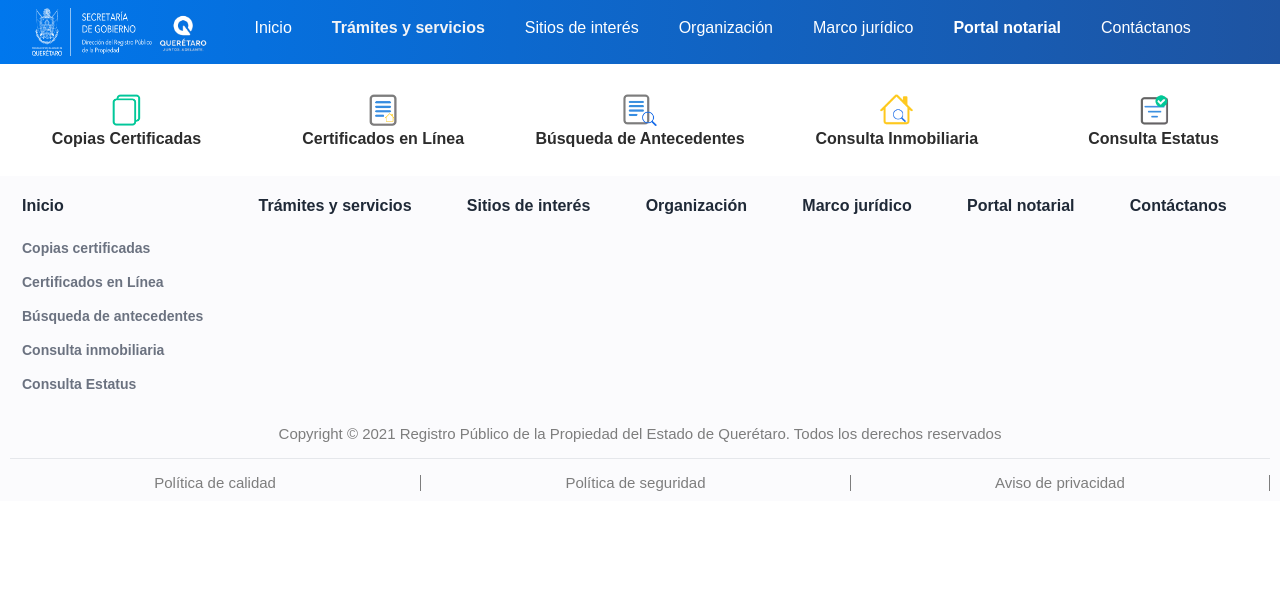
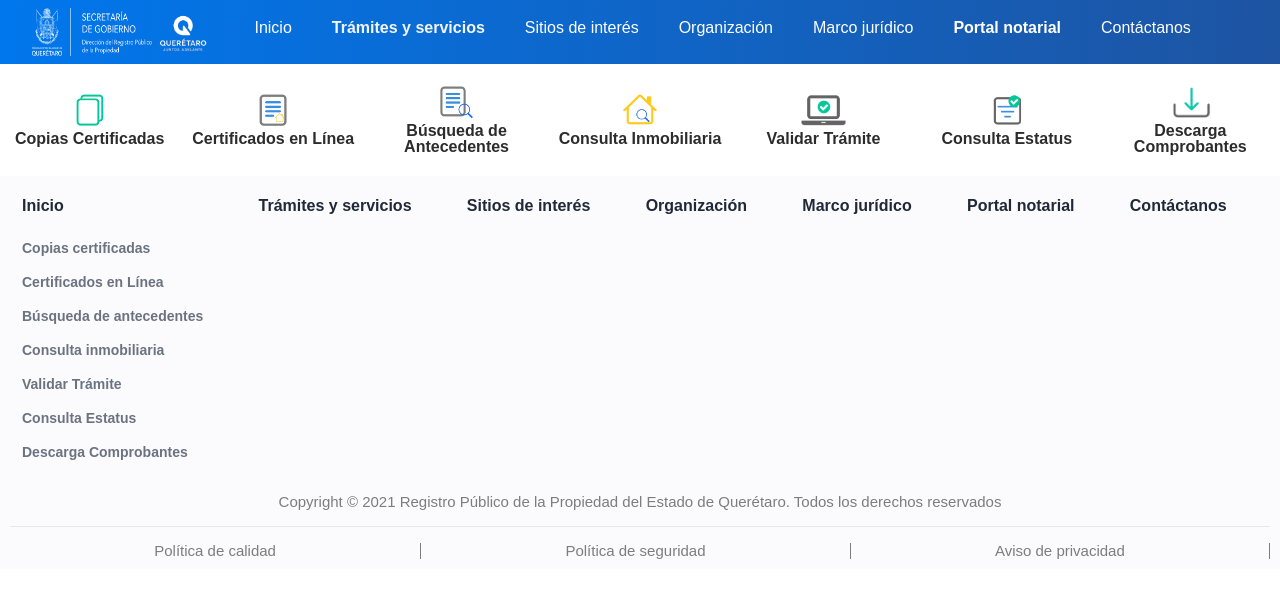
Before and after one commit to mariotavarez/rpp_page, a React (Create React App) app: page / in a window 1280 px wide. Shown: the top 598 px of the page. Built offline with nearby package versions, Linux system fonts and the light colour scheme.

Commit message:
MANIFEST.JSON: Se personaliza la PWA, agregando los iconos del RPP, short name, name y description

```diff
--- a/src/components/layout/toolOptions/ToolOptions.tsx
+++ b/src/components/layout/toolOptions/ToolOptions.tsx
@@ -118,7 +118,7 @@ export class ScreenToolOptions extends React.Component<
       </div>
     ) : (
       <div className="container-toolOptions">
-        <div className="grid grid-cols-2 sm:grid-cols-5 gap-1 items-center justify-items-center show-tool-desktop">
+        <div className="grid grid-cols-2 sm:grid-cols-7 gap-1 items-center justify-items-center show-tool-desktop">
           {toolOptionsImg}
         </div>
         <div className="container mx-auto show-tool show-tool-responsive">
--- a/src/data/footer.tsx
+++ b/src/data/footer.tsx
@@ -42,24 +42,24 @@ export const FOOTER: FooterModel[] = [
       //   isSubMenu: false,
       //   targetBlank: false,
       // },
-      // {
-      //   text: "Validar Trámite",
-      //   url: `${ENLACES.INDEX}/validar-tramite`,
-      //   isSubMenu: false,
-      //   targetBlank: false,
-      // },
+      {
+        text: "Validar Trámite",
+        url: `${ENLACES.INDEX}/validar-tramite`,
+        isSubMenu: false,
+        targetBlank: false,
+      },
       {
         text: "Consulta Estatus",
         url: `${ENLACES.INDEX}/consulta-estatus`,
         isSubMenu: false,
         targetBlank: false,
       },
-      // {
-      //   text: "Descarga Comprobantes",
-      //   url: `${ENLACES.INDEX}/descarga-tramite`,
-      //   isSubMenu: false,
-      //   targetBlank: false,
-      // },
+      {
+        text: "Descarga Comprobantes",
+        url: `${ENLACES.INDEX}/descarga-tramite`,
+        isSubMenu: false,
+        targetBlank: false,
+      },
       // {
       //   text: "INFONAVIT",
       //   url: `https://rppc.queretaro.gob.mx/portal/videos/VIDEO_INFONAVIT.mp4`,
--- a/src/data/toolOptions.tsx
+++ b/src/data/toolOptions.tsx
@@ -45,24 +45,24 @@ export const TOOL_OPTIONS: ToolOptionsModel[] = [
   //   url: `${ENLACES.INDEX}/alerta-registral`,
   //   isExternal: false,
   // },
-  // {
-  //   img: VALIDAR_TRAMITE,
-  //   nombre: "Validar Trámite",
-  //   url: `${ENLACES.INDEX}/validar-tramite`,
-  //   isExternal: false,
-  // },
+  {
+    img: VALIDAR_TRAMITE,
+    nombre: "Validar Trámite",
+    url: `${ENLACES.INDEX}/validar-tramite`,
+    isExternal: false,
+  },
   {
     img: CONSULTA_ESTATUS,
     nombre: "Consulta Estatus",
     url: `${ENLACES.INDEX}/consulta-estatus`,
     isExternal: false,
   },
-  // {
-  //   img: DESCARTA_TRAMITE,
-  //   nombre: "Descarga Comprobantes",
-  //   url: `${ENLACES.INDEX}/descarga-tramite`,
-  //   isExternal: false,
-  // },
+  {
+    img: DESCARTA_TRAMITE,
+    nombre: "Descarga Comprobantes",
+    url: `${ENLACES.INDEX}/descarga-tramite`,
+    isExternal: false,
+  },
   // {
   //   img: INFONAVIT,
   //   nombre: "INFONAVIT",
--- a/src/routes.tsx
+++ b/src/routes.tsx
@@ -136,18 +136,18 @@ export const Routes: RoutesModel[] = [
     name: "Consulta Estatus",
     Component: ConsultaEstatus,
   },
-  // {
-  //   to: `${ENLACES.INDEX}/validar-tramite`,
-  //   path: `${ENLACES.INDEX}/validar-tramite`,
-  //   name: "Validar Trámite",
-  //   Component: ValidarTramite,
-  // },
-  // {
-  //   to: `${ENLACES.INDEX}/descarga-tramite`,
-  //   path: `${ENLACES.INDEX}/descarga-tramite`,
-  //   name: "Descarga Trámite",
-  //   Component: DescargarTramite,
-  // },
+  {
+    to: `${ENLACES.INDEX}/validar-tramite`,
+    path: `${ENLACES.INDEX}/validar-tramite`,
+    name: "Validar Trámite",
+    Component: ValidarTramite,
+  },
+  {
+    to: `${ENLACES.INDEX}/descarga-tramite`,
+    path: `${ENLACES.INDEX}/descarga-tramite`,
+    name: "Descarga Trámite",
+    Component: DescargarTramite,
+  },
   {
     to: `${ENLACES.INDEX}/sitios-interes`,
     path: `${ENLACES.INDEX}/sitios-interes`,
```
Also changed, not shown: public/logo192.png, public/logo512.png, public/manifest.json.
